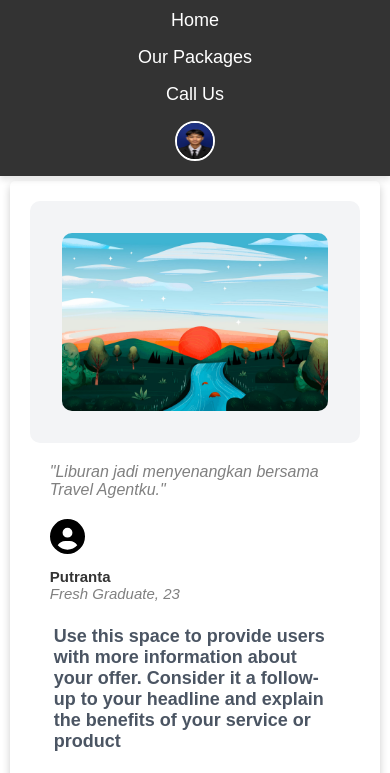
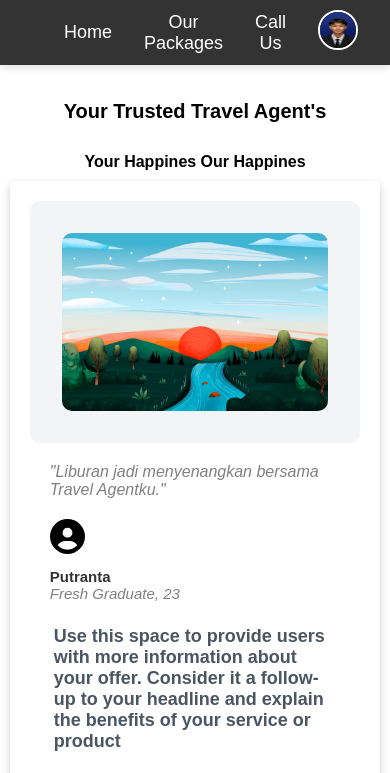
Before and after one commit to revou-fundamental-course/17-feb-25-putrantaa, a plain HTML site: page index.html in a window 390 px wide. Shown: the top 773 px of the page. Drawn offline with Linux system fonts and the light colour scheme.

Commit message:
Mengatur navbar mobile

```diff
--- a/css/style.css
+++ b/css/style.css
@@ -383,10 +383,10 @@ footer {
 /* Media Query untuk Mobile (≤ 768px) */
 @media screen and (max-width: 768px) {
     nav ul {
-        flex-direction: column;
+        flex-direction: row;
         text-align: center;
-        padding-inline: 0;
-        gap: 1rem;
+        padding-inline: 1;
+        gap: 2rem;
     }
 
     .foto {
```
